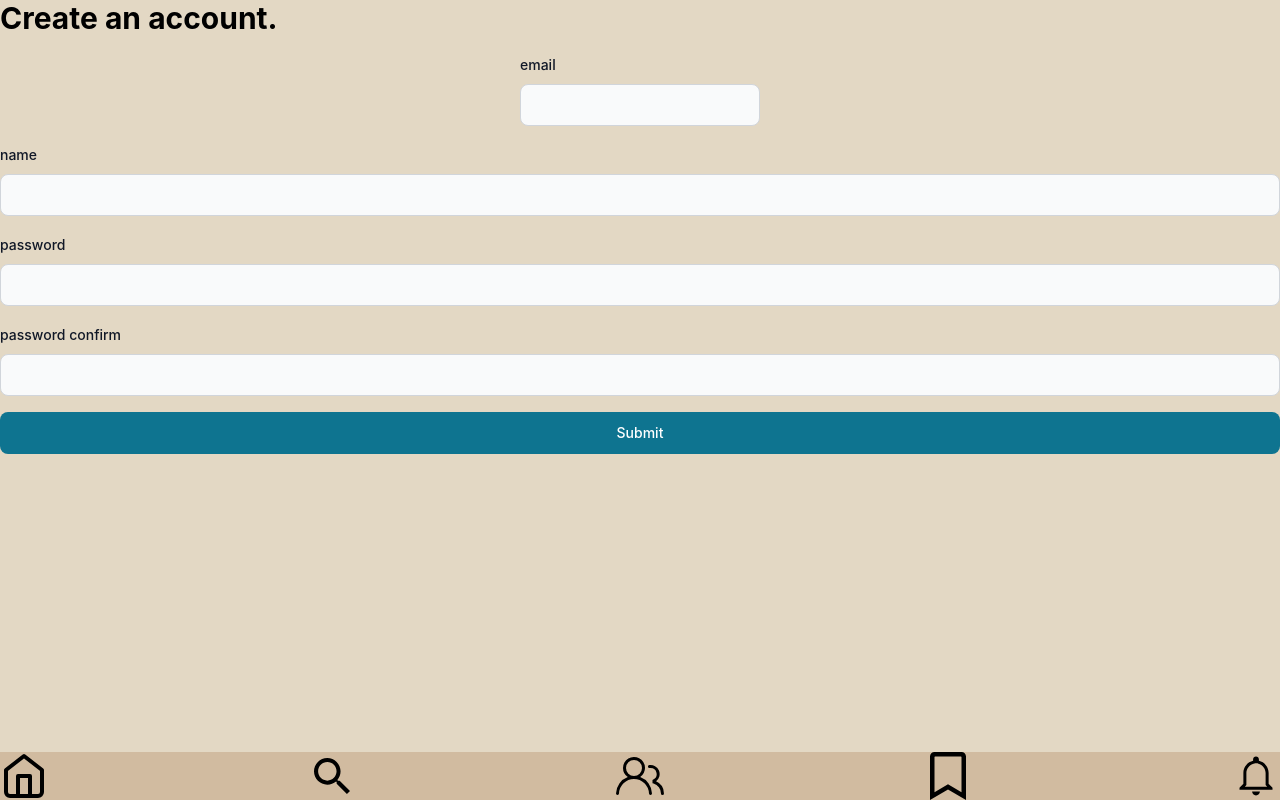
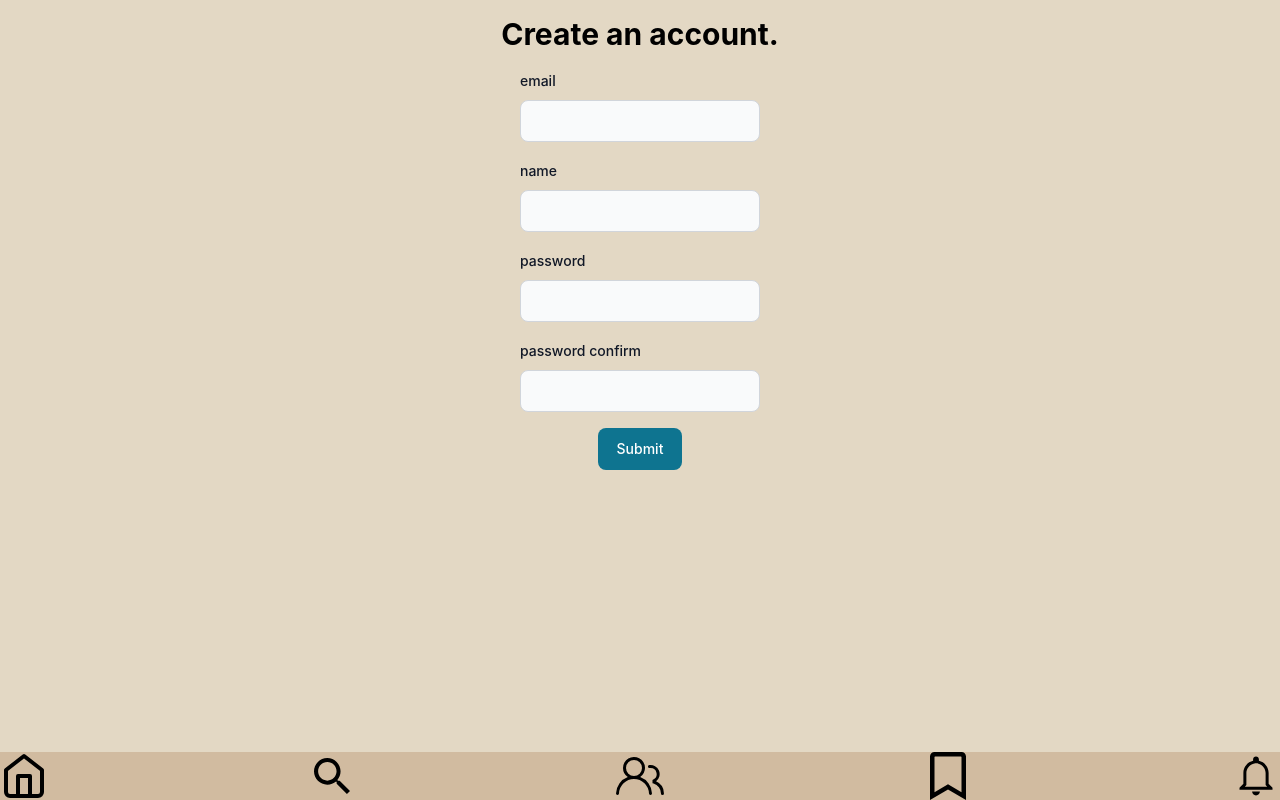
Before and after one commit to cohort-web-47/Capstone, a Next.js app in the folder frontend/: page /sign-up in a window 1280 px wide. Built offline with nearby package versions, Linux system fonts and the light colour scheme.

Commit message:
fixed the spacing and margins for design.

```diff
--- a/frontend/src/app/sign-up/SignUpForm.tsx
+++ b/frontend/src/app/sign-up/SignUpForm.tsx
@@ -54,8 +54,9 @@ export function SignUpForm() {
     return (
         <>
             {/*call React hooks forms handle submit and pass it our function for form submission*/}
-            <form onSubmit={handleSubmit(onSubmit)} className="flex mx auto min-h-auto gap-4 min-w-full flex-col grow">
-                <h1 className="text-3xl font-bold">Create an account.</h1>
+            <form onSubmit={handleSubmit(onSubmit)} className="flex mx-auto min-h-auto gap-4 min-w-full flex-col grow">
+                <image src="/petlogo.jpg" alt="PetModel Logo" className="login-logo mx-auto"/>
+                <h1 className="text-3xl mx-auto font-bold">Create an account.</h1>
                 <div className="mx-auto">
                     <div className=" mb-2 block">
                         <Label htmlFor="email1" value="email"/>
@@ -64,27 +65,27 @@ export function SignUpForm() {
                     <TextInput aria-invalid={errors.profileEmail ? true: false} {...register('profileEmail')} autoComplete='email' id="email1" type="email"/>
                     {/*display the error message if the field has an error*/}
                 </div>
-                <div>
+                <div className="mx-auto">
                     <div className="mb-2 block">
                         <Label htmlFor="profileUsername" value="name"/>
                     </div>
                     <TextInput aria-invalid={errors.profileUsername ? true : false } autoComplete='username' {...register('profileUsername')} id="profileUsername" type="text"/>
                 </div>
-                <div>
+                <div className={"mx-auto"}>
                     <div className="mb-2 block">
                         <Label htmlFor="profilePassword" value="password"/>
                     </div>
                     <TextInput aria-invalid={errors.profilePassword ? true: false} autoComplete={'new-password'} id="profilePassword" {...register('profilePassword')} type="password"/>
                     <DisplayError error={errors.profilePassword?.message}/>
                 </div>
-                <div>
+                <div className={"mx-auto"}>
                     <div className="mb-2 block">
                         <Label htmlFor="profilePasswordConfirm" value="password confirm"/>
                     </div>
                     <TextInput aria-invalid={errors.profilePasswordConfirm ? true : false} {...register('profilePasswordConfirm')} id="profilePasswordConfirm" autoComplete={'new-password confirm'} type="password" />
                     <DisplayError error={errors.profilePasswordConfirm?.message}/>
                 </div>
-                <Button type="submit">Submit</Button>
+                <Button className={"mx-auto"} type="submit">Submit</Button>
             </form>
             <DisplayStatus status={status}/>
             <DevTool control={control}/>
```
